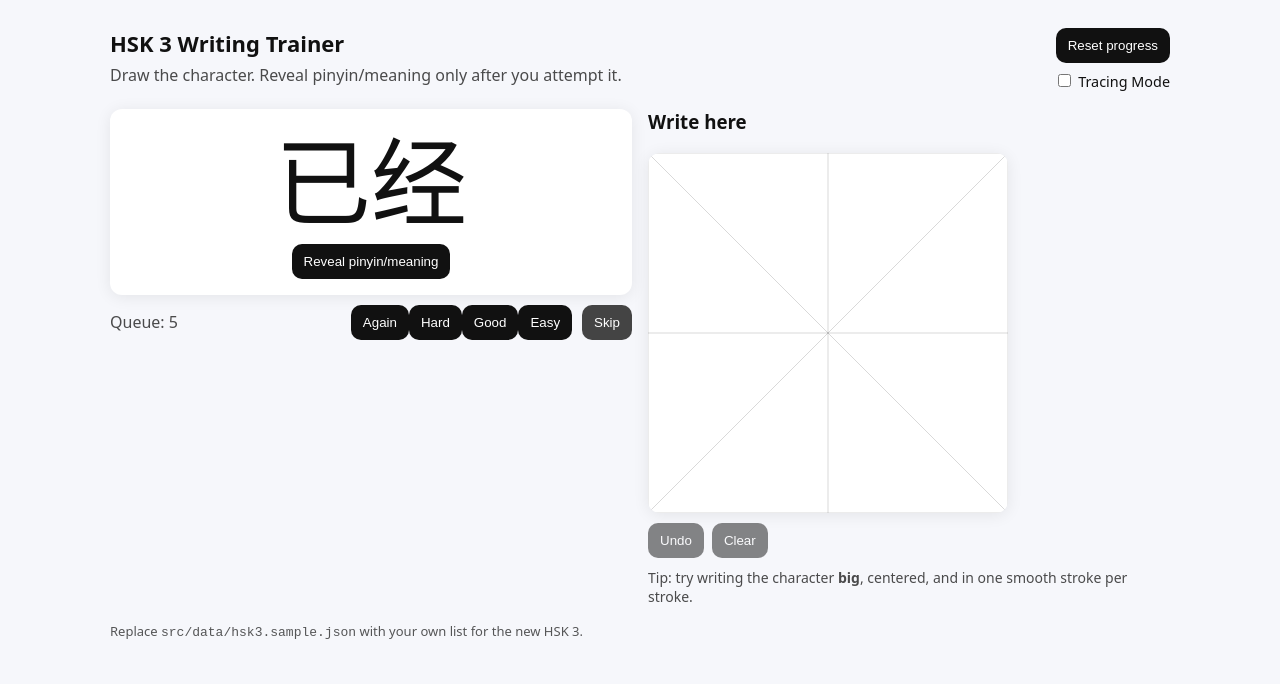
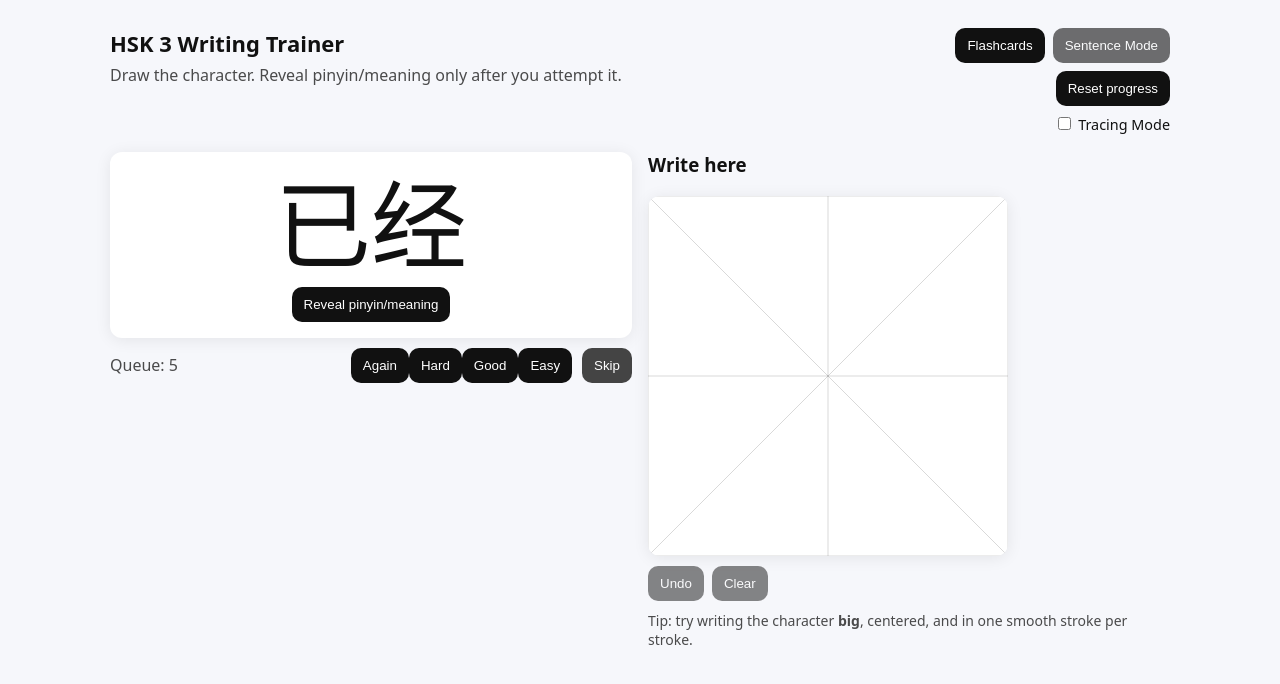
Before and after one commit to nis057489/hsk-3.0-writing-trainer, a React (Vite) app: page / in a window 1280 px wide. Shown: the top 684 px of the page. Built offline with nearby package versions, Linux system fonts and the light colour scheme; the HTML template or start-up script is replaced by a standard one.

Commit message:
sentence
Signed-off-by: Nicholas Smith <nicholas@nbembedded.com>

```diff
--- a/src/App.tsx
+++ b/src/App.tsx
@@ -21,6 +21,8 @@ export default function App() {
   const [idx, setIdx] = useState(0);
   const [reveal, setReveal] = useState(false);
   const [tracingMode, setTracingMode] = useState(false);
+  const [mode, setMode] = useState<'flashcard' | 'sentence'>('flashcard');
+  const [sentenceText, setSentenceText] = useState("");
   const card = queue[idx % queue.length];
 
   const remaining = useMemo(() => queue.length, [queue.length]);
@@ -72,7 +74,23 @@ export default function App() {
           <p>Draw the character. Reveal pinyin/meaning only after you attempt it.</p>
         </div>
         <div style={{ display: "flex", flexDirection: "column", alignItems: "flex-end", gap: 8 }}>
-          <button onClick={resetProgress}>Reset progress</button>
+          <div style={{ display: "flex", gap: 8 }}>
+            <button
+              onClick={() => setMode('flashcard')}
+              disabled={mode === 'flashcard'}
+              style={{ opacity: mode === 'flashcard' ? 1 : 0.6 }}
+            >
+              Flashcards
+            </button>
+            <button
+              onClick={() => setMode('sentence')}
+              disabled={mode === 'sentence'}
+              style={{ opacity: mode === 'sentence' ? 1 : 0.6 }}
+            >
+              Sentence Mode
+            </button>
+          </div>
+          {mode === 'flashcard' && <button onClick={resetProgress}>Reset progress</button>}
           <label style={{ fontSize: "0.9rem" }}>
             <input
               type="checkbox"
@@ -84,6 +102,7 @@ export default function App() {
         </div>
       </header>
 
+      {mode === 'flashcard' ? (
         <div className="grid">
           <div>
             <Flashcard
@@ -102,11 +121,40 @@ export default function App() {
             </div>
           </div>
         </div>
+      ) : (
+        <div style={{ maxWidth: 800, margin: "0 auto", width: "100%" }}>
+          <div style={{ marginBottom: 24 }}>
+            <input
+              value={sentenceText}
+              onChange={(e) => setSentenceText(e.target.value)}
+              placeholder="Type a phrase or sentence here (e.g. 你好吗)..."
+              style={{
+                width: "100%",
+                padding: 12,
+                fontSize: 18,
+                borderRadius: 8,
+                border: "1px solid #ccc"
+              }}
+            />
+          </div>
+
+          {sentenceText.length === 0 ? (
+            <div style={{ textAlign: "center", color: "#666", padding: 40 }}>
+              Type some Chinese characters above to practice writing them.
+            </div>
+          ) : (
+            <div style={{ display: "flex", flexWrap: "wrap", gap: 16, justifyContent: "center" }}>
+              {sentenceText.split("").map((char, i) => (
+                <div key={i}>
+                  <DrawingPad tracingMode={tracingMode} character={char} size={180} />
+                </div>
+              ))}
+            </div>
+          )}
+        </div>
+      )}
 
       <footer className="footer">
-        <span>
-          Replace <code>src/data/hsk3.sample.json</code> with your own list for the new HSK 3.
-        </span>
       </footer>
     </div>
   );
--- a/src/components/DrawingPad.tsx
+++ b/src/components/DrawingPad.tsx
@@ -18,6 +18,10 @@ export function DrawingPad(props: { size?: number; showGrid?: boolean; tracingMo
   const currentStroke = useRef<Stroke>([]);
 
   const dpr = useMemo(() => window.devicePixelRatio || 1, []);
+
+  useEffect(() => {
+    setStrokes([]);
+  }, [props.character]);
 
   function redraw() {
     const c = canvasRef.current;
@@ -55,7 +59,7 @@ export function DrawingPad(props: { size?: number; showGrid?: boolean; tracingMo
     if (props.tracingMode && props.character) {
       ctx.save();
       ctx.globalAlpha = 0.15;
-      ctx.font = `${size * dpr * 0.8}px "KaiTi", "Kaiti SC", "STKaiti", "AR PL UKai CN", "AR PL UKai HK", "AR PL UKai TW", "AR PL UKai MO", "AR PL KaitiM GB", "KaiTi_GB2312", "DFKai-SB", "TW-Kai", serif`;
+      ctx.font = `${size * dpr * 0.6}px "KaiTi", "Kaiti SC", "STKaiti", "AR PL UKai CN", "AR PL UKai HK", "AR PL UKai TW", "AR PL UKai MO", "AR PL KaitiM GB", "KaiTi_GB2312", "DFKai-SB", "TW-Kai", serif`;
       ctx.textAlign = "center";
       ctx.textBaseline = "middle";
       ctx.fillStyle = "#000";
```
Also changed, not shown: 1 other file (tests, documents, lock files or other folders). Lines whose indentation alone changed are shown as unchanged.
